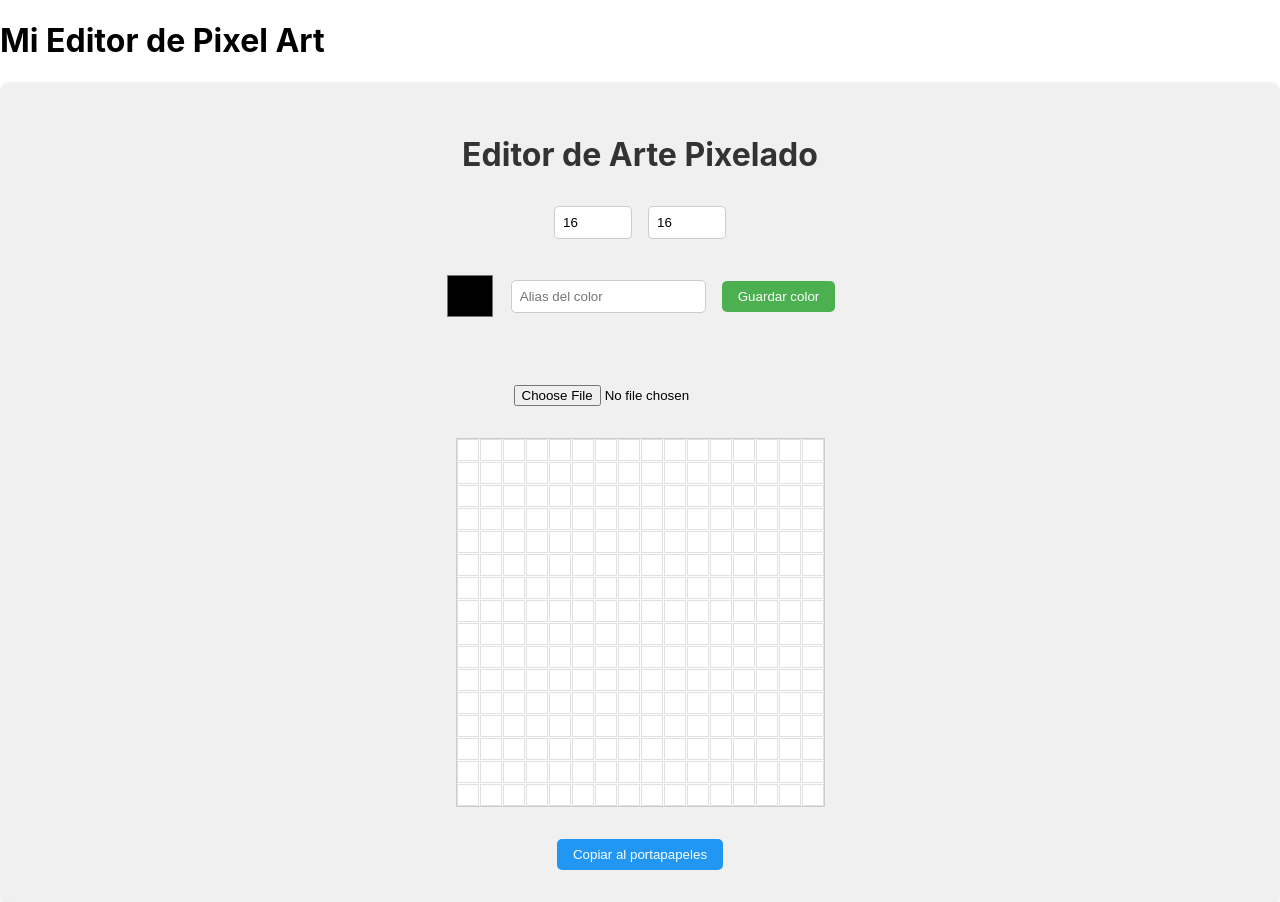
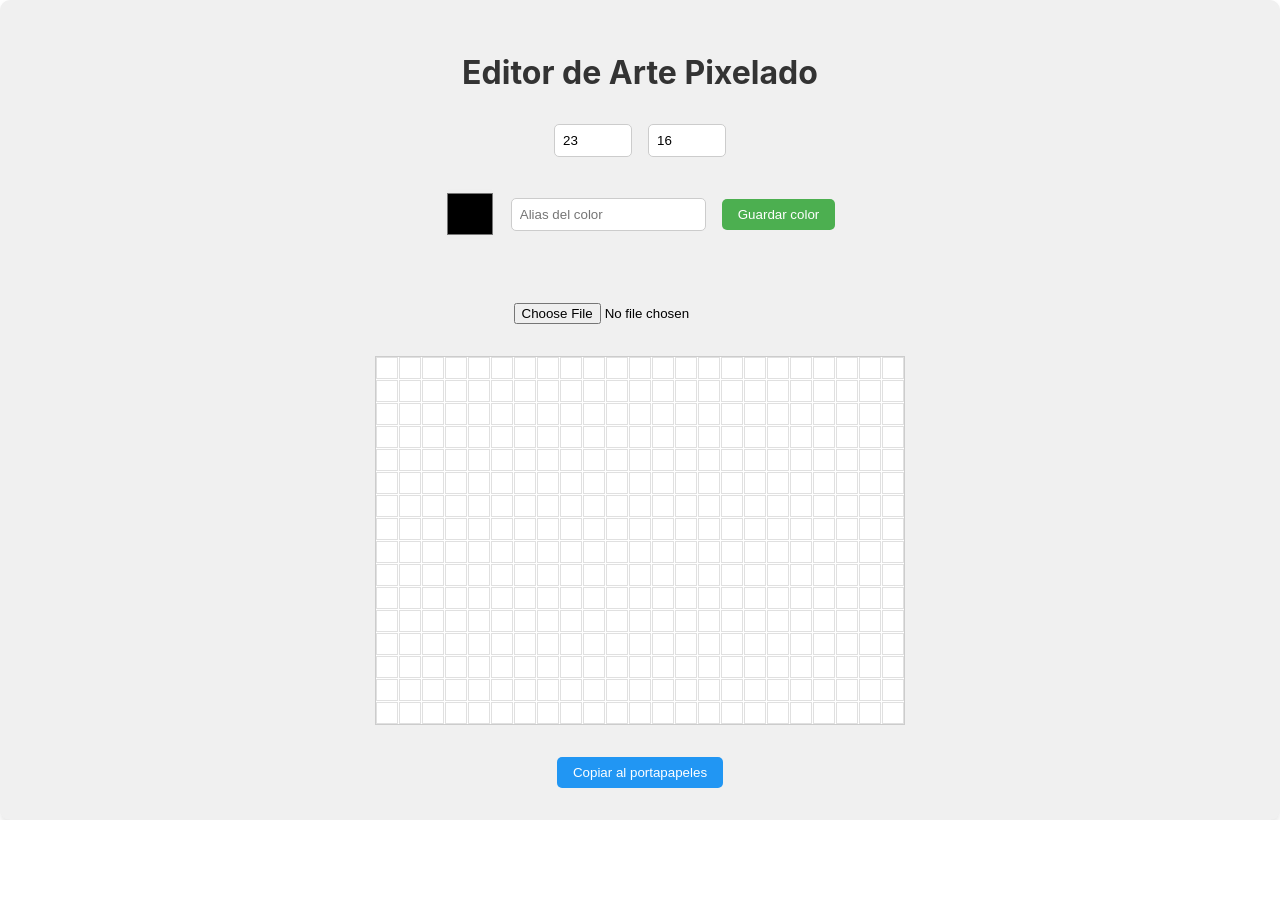
Before and after one commit to Leo-Spj/pixel-art-app, a React (Create React App) app: page / in a window 1280 px wide. After the commit the page ends 820 px from the top, so only its background shows below. Built offline with nearby package versions, Linux system fonts and the light colour scheme.

Commit message:
detalles de lienzo

```diff
--- a/src/App.js
+++ b/src/App.js
@@ -4,7 +4,6 @@ import EditorArtePixelado from './EditorArtePixelado';
 function App() {
   return (
     <div className="App">
-      <h1>Mi Editor de Pixel Art</h1>
       <EditorArtePixelado />
     </div>
   );
--- a/src/EditorArtePixelado.js
+++ b/src/EditorArtePixelado.js
@@ -1,7 +1,7 @@
 import React, { useState, useRef, useEffect } from 'react';
 
 const EditorArtePixelado = () => {
-  const [anchoLienzo, setAnchoLienzo] = useState(16);
+  const [anchoLienzo, setAnchoLienzo] = useState(23);
   const [altoLienzo, setAltoLienzo] = useState(16);
   const [color, setColor] = useState('#000000');
   const [pixeles, setPixeles] = useState([]);
```
